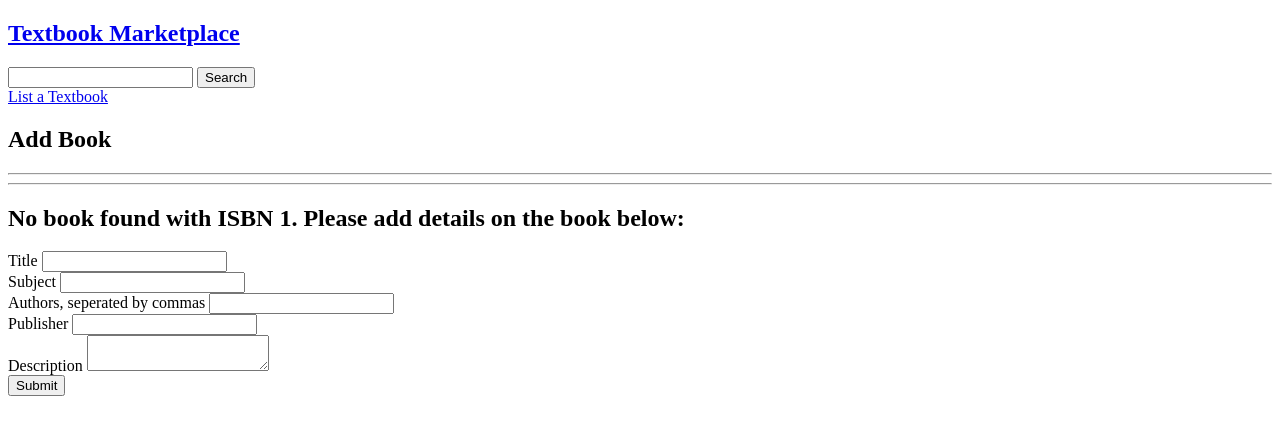
After one commit to jnovak98/textbook-marketplace, a Flask app: page /add-book/1 in a window 1280 px wide. The commit adds this page. Shown: the top 435 px of the page. Run offline with Flask 2, Linux system fonts and the light colour scheme.

Commit message:
Added make listing and add book pages

```diff
--- a/run.py
+++ b/run.py
@@ -72,12 +72,38 @@ def book_listings(isbn):
         #User's unordered baskets
         baskets=[{'order_basket_id':149872},{'order_basket_id': 476343},{'order_basket_id':345645}]
         return render_template('book-listings.html', book=book_details, listings=listings, baskets=baskets)
-    if request.method == 'POST':
+    elif request.method == 'POST':
         listing_id = request.form['listing_id']
         order_basket_id = request.form['order_basket_id']
-        #add listing_id to order basket with id=order_basket_id
+        #add listing_id to order_basket with id=order_basket_id
         return redirect(url_for('book_listings', isbn=isbn)), 200
 
+@app.route('/make-listing', methods=('GET', 'POST'))
+def make_listing():
+    if request.method == 'GET':
+        return render_template('make-listing.html')
+    elif request.method == 'POST':
+        isbn = request.form['isbn']
+        price = request.form['price']
+        listing_condition = request.form['listing_condition']
+        #add this listing to DB (get user from g.user['id'])
+        if False: #this should check if a book with ISBN 'isbn' already exists
+            return redirect(url_for('book_listings', isbn=isbn))
+        else:
+            return redirect(url_for('add_book', isbn=isbn))
+
+@app.route('/add-book/<int:isbn>', methods=('GET', 'POST'))
+def add_book(isbn):
+    if request.method == 'GET':
+        return render_template('add-book.html', isbn=isbn)
+    elif request.method == 'POST':
+        subject = request.form['subject']
+        title = request.form['title']
+        authors = request.form['authors'] #names seperated by commas. Might need to make new author if author with that name doesn't already exist
+        publisher = request.form['publisher'] #might have to make new publisher if publisher with this name doesn't exist
+        description = request.form['description']
+        #add this new book to DB
+        return redirect(url_for('book_listings', isbn=isbn))
 
 #@app.route('/', methods=['GET', 'POST'])
 def template_response_with_data():
--- /dev/null
+++ b/templates/add-book.html
@@ -0,0 +1,28 @@
+{% extends 'base.html' %}
+
+{% block header %}
+  <h1>{% block title %}Add Book{% endblock %}</h1>
+  <hr><hr>
+{% endblock %}
+
+{% block content %}
+  <h2>No book found with ISBN {{ isbn }}. Please add details on the book below: </h2>
+  <form method="post">
+    <label for="title">Title</label>
+    <input name="title" id="title" value="{{ request.form['title'] }}" required>
+    <br>
+    <label for="subject">Subject</label>
+    <input name="subject" id="subject" value="{{ request.form['subject'] }}" required>
+    <br>
+    <label for="authors">Authors, seperated by commas</label>
+    <input name="authors" id="authors" value="{{ request.form['authors'] }}" required>
+    <br>
+    <label for="publisher">Publisher</label>
+    <input name="publisher" id="publisher" value="{{ request.form['publisher'] }}" required>
+    <br>
+    <label for="description">Description</label>
+    <textarea name="description" id="description" required>{{ request.form['description'] }}</textarea>
+    <br>
+    <input type="submit">
+  </form>
+{% endblock %}
--- a/templates/base.html
+++ b/templates/base.html
@@ -2,12 +2,11 @@
 <title>{% block title %}{% endblock %} -- Textbook Marketplace</title>
 <nav>
   <h1><a href="{{ url_for('index') }}">Textbook Marketplace</a></h1>
-  <ul>
-    <form method="get" action="{{ url_for('search') }}">
-      <input name="query" id="query" value="{{ request.form['query'] }}" required>
-      <input type="submit" value="Search">
-    </form>
-  </ul>
+  <form method="get" action="{{ url_for('search') }}">
+    <input name="query" id="query" value="{{ request.form['query'] }}" required>
+    <input type="submit" value="Search">
+  </form>
+  <a href="{{ url_for('make_listing') }}">List a Textbook</a>
 </nav>
 <section class="content">
   <header>
--- a/templates/book-listings.html
+++ b/templates/book-listings.html
@@ -10,7 +10,7 @@
     <header>
       <div>
         <h1>{{ book['title'] }}</h1>
-        <div class="about">Subject: {{ book['title'] }}</div>
+        <div class="about">Subject: {{ book['subject'] }}</div>
         <div class="authors">By: {% for author in book['authors'] %}{{ author['author_name'] }}{% if not loop.last %}, {% endif %}{% endfor %}</div>
         <div class="isbn">ISBN: {{ book['isbn'] }}</div>
       </div>
--- a/templates/home.html
+++ b/templates/home.html
@@ -10,7 +10,7 @@
         <header>
           <div>
             <h1><a class="action" href="{{ url_for('book_listings', isbn=book['isbn']) }}"> {{ book['title'] }}</a></h1>
-            <div class="about">Subject: {{ book['title'] }}</div>
+            <div class="about">Subject: {{ book['subject'] }}</div>
             <div class="authors">By: {% for author in book['authors'] %}{{ author['author_name'] }}{% if not loop.last %}, {% endif %}{% endfor %}</div>
             <div class="isbn">ISBN: {{ book['isbn'] }}</div>
           </div>
--- a/templates/search.html
+++ b/templates/search.html
@@ -11,7 +11,7 @@
         <header>
           <div>
             <h1><a class="action" href="{{ url_for('book_listings', isbn=book['isbn']) }}"> {{ book['title'] }}</a></h1>
-            <div class="about">Subject: {{ book['title'] }}</div>
+            <div class="about">Subject: {{ book['subject'] }}</div>
             <div class="isbn">ISBN: {{ book['isbn'] }}</div>
             <div class="authors">By: {% for author in book['authors'] %}{{ author['author_name'] }}{% if not loop.last %}, {% endif %}{% endfor %}</div>
           </div>
```
Also changed, not shown: templates/make-listing.html (added, +26 -0 lines).
